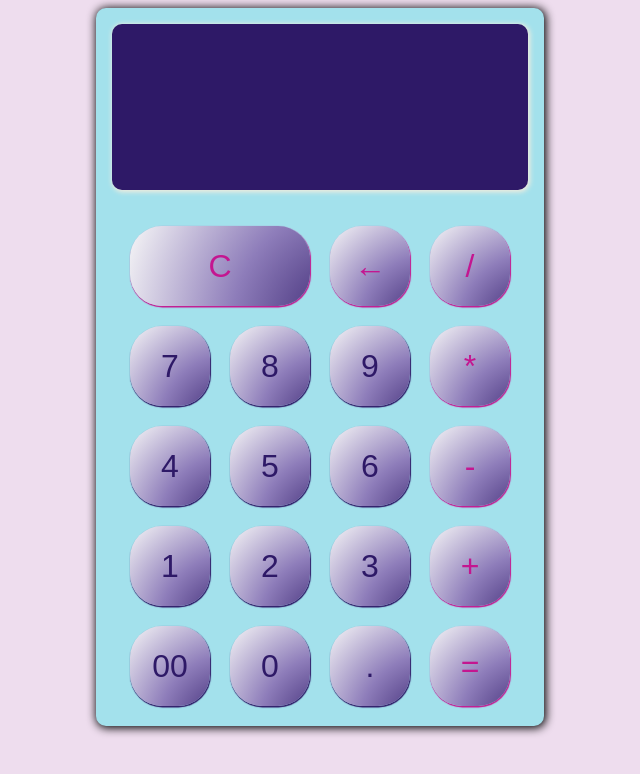
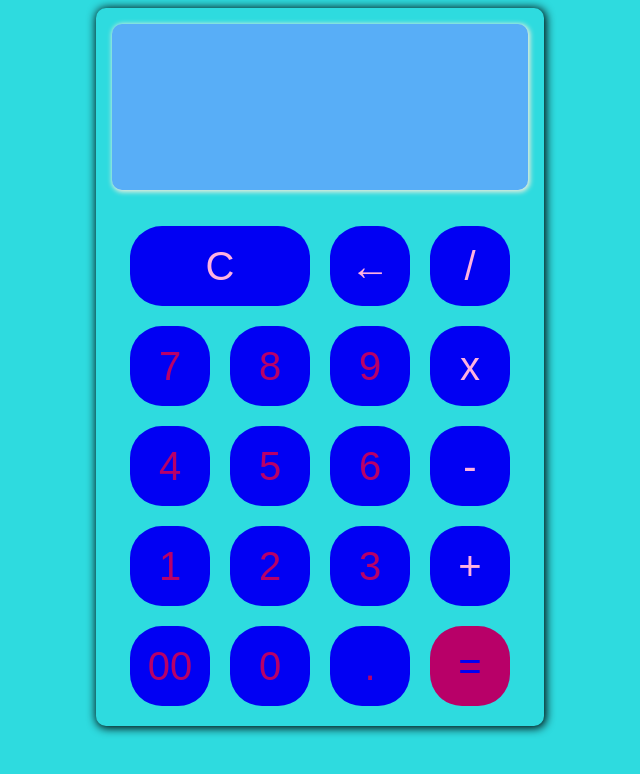
Before and after one commit to fedemoretto11/Calculadora, a plain HTML site: page index.html in a window 1280 px wide. Shown: the whole page, without its empty margins (320-960 px from the left). Drawn offline with nearby package versions, Linux system fonts and the light colour scheme.

Commit message:
Actualizacion de estilo

```diff
--- a/Calculadora.js
+++ b/Calculadora.js
@@ -16,4 +16,9 @@ class Calculadora {
         return num1 / num2
     }
 
+    // potencia(num1, num2) {
+    //     return num1 ** num2
+    // }
+
+
 }
--- a/index.html
+++ b/index.html
@@ -44,7 +44,7 @@
       <button class="button numeros">7</button>
       <button class="button numeros">8</button>
       <button class="button numeros">9</button>
-      <button class="button operadores" value="multiplicar">*</button>
+      <button class="button operadores" value="multiplicar">x</button>
       <button class="button numeros">4</button>
       <button class="button numeros">5</button>
       <button class="button numeros">6</button>
@@ -56,7 +56,7 @@
       <button class="button numeros">00</button>
       <button class="button numeros">0</button>
       <button class="button numeros">.</button>
-      <button class="button operadores" value="igual">=</button>
+      <button class="button operadores" id="igual" value="igual">=</button>
 
     </div>
   </div>
--- a/style.css
+++ b/style.css
@@ -2,10 +2,10 @@ body {
   display: flex;
   justify-content: center;
   align-items: center;
-  background-color: #ede;
+  background-color: #2edbdf;
 }
 .calculadora {
-  background-color: #a3e1ec;
+  background-color: #2edbdf;
   display: flex;
   flex-direction: column;
   justify-content: center;
@@ -22,7 +22,7 @@ body {
   width: 400px;
   margin: 16px;
   padding: 8px;
-  background-color: #2e1967;
+  background-color: #58aef7;
   box-shadow: 1px 1px 5px 1px #f5eddd;
   user-select: none;
   border-radius: 10px;
@@ -30,16 +30,16 @@ body {
 
 .valor-anterior {
   height: 40%;
-  color: #fff;
+  color: #b80068;
   text-align: right;
-  font-size: 2rem;
+  font-size: 3rem;
 
 }
 
 .valor-actual {
   height: 60%;
   max-width: 390px;
-  color: #fff;
+  color: #b80068;
   font-size: 4rem;
   text-align: right;
 }
@@ -48,6 +48,8 @@ body {
 .botones {
   display: grid;
   grid-template-columns: 1fr 1fr 1fr 1fr;
+  /* grid-template-columns: repeat(4,75px); */
+  /* grid-template-rows: repeat(5, 75px); */
   margin: 10px;
   /* border-radius: 32px; */
 
@@ -57,15 +59,15 @@ body {
 .button {
   height: 80px;
   width: 80px;
-  font-size: 2rem;
-  padding: 10px;
+  font-size: 2.5rem;
+  padding: 0px;
   margin: 10px;
   border-radius: 32px;
   border: none;
-  color: #2e1967;
+  color: #b80068;
   cursor: pointer;
-  box-shadow: .5px 1px 1px .5px;
-  background: radial-gradient(circle at 125% 125%,#2e1967, #8e7dba, rgba(247,247,247,1))
+  /* box-shadow: .5px 1px 1px .5px; */
+  background-color: #0100f3;
 
 }
 .clear {
@@ -81,18 +83,18 @@ body {
 }
 
 .C {
-  color: #d00;
+  color: #fe753b;
 }
 
 .operadores, .clear, .borrar, .porcentaje {
-  color: #c41690;
+  color: #ffb2df;
 }
 
-.igual  {
-  background: #2e1967;
-  color: #66b344;
+#igual  {
+  background: #b80068;
+  color: #0100f3;
 }
-.igual:active {
+#igual:active {
   background: #fff;
   color: #a8572a;
 }
```
